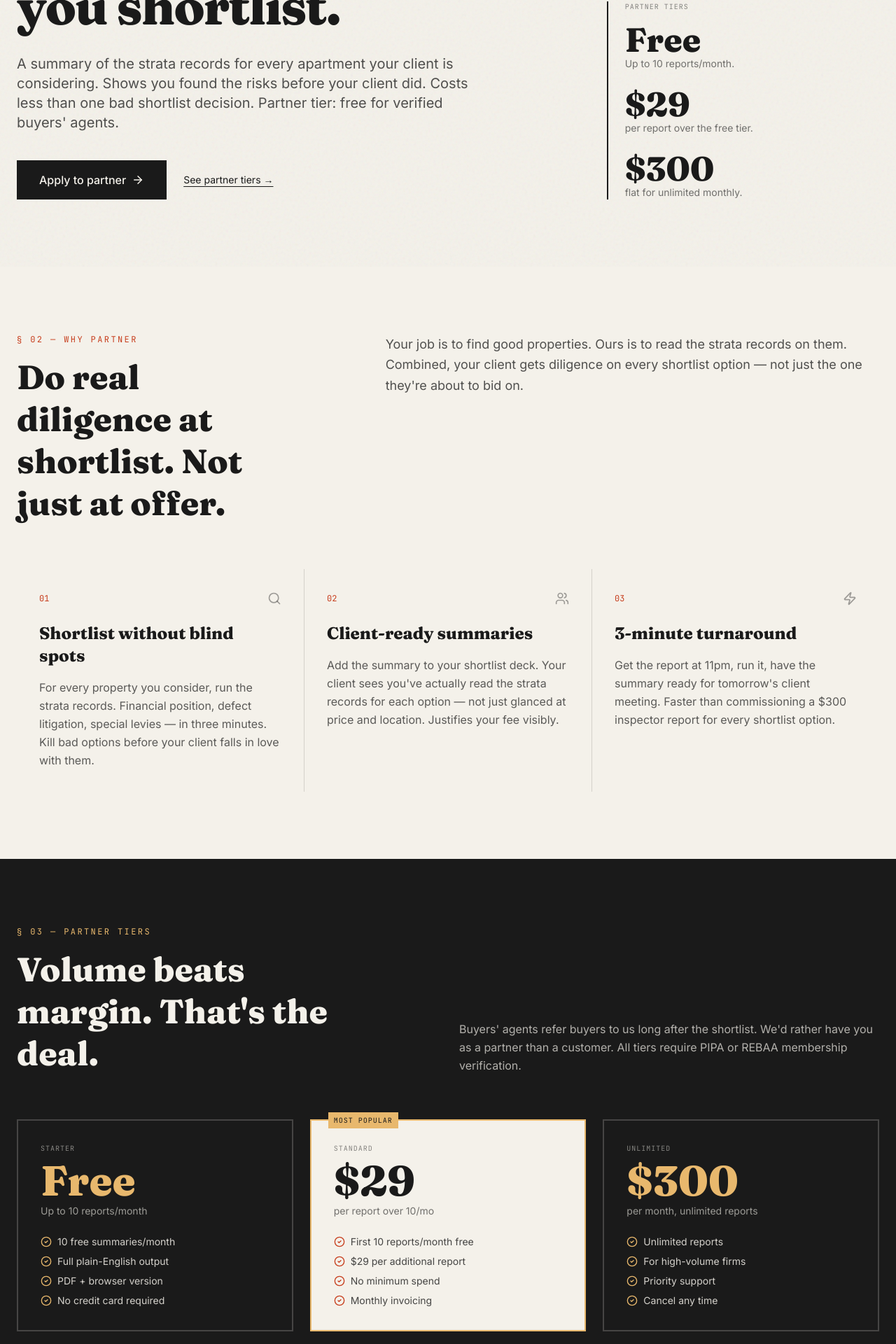
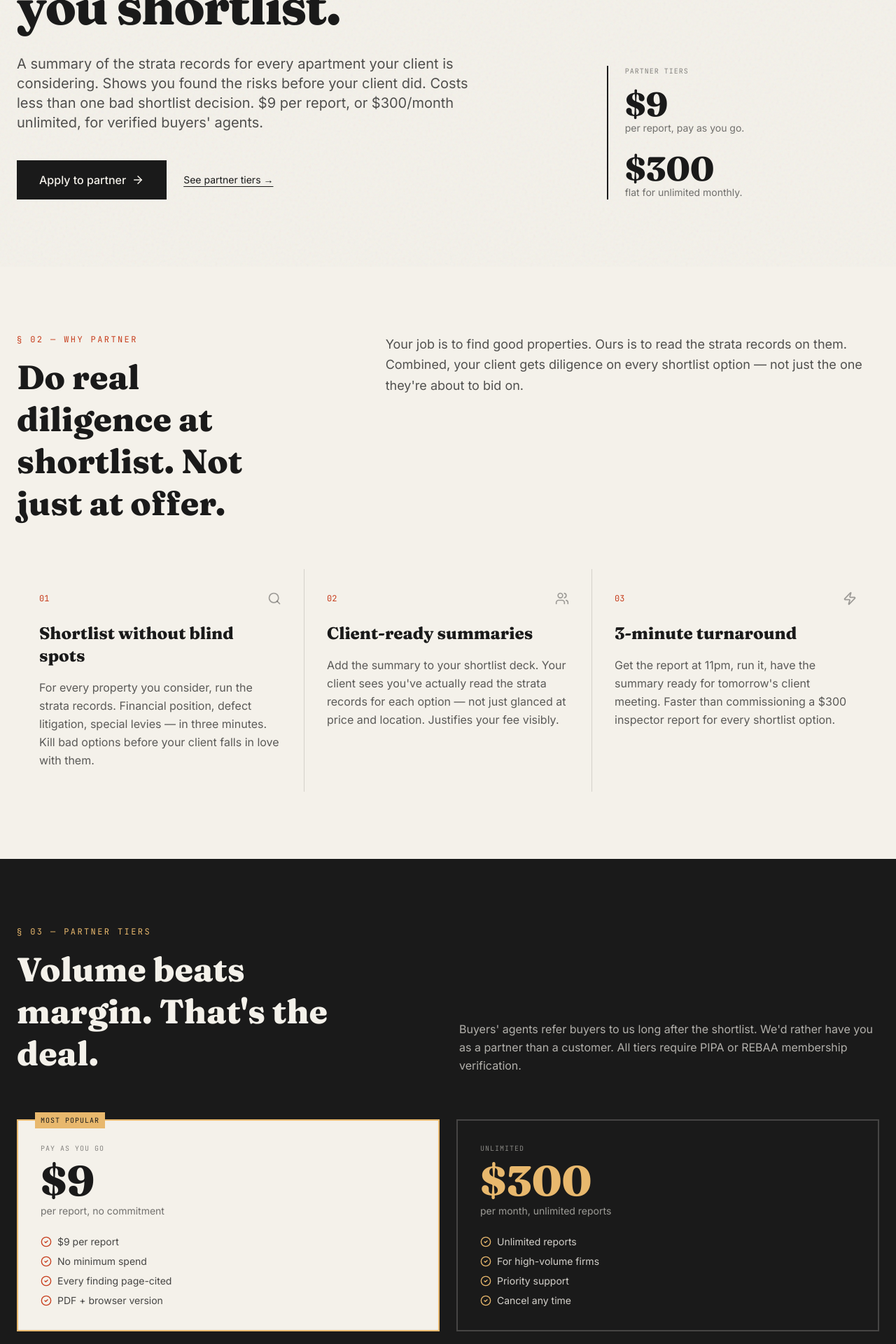
Before and after one commit to Oilheater/stratasnap, a Next.js app: page /buyers-agents in a window 1280 px wide. Shown: the part 360-2280 px from the top of the page at 70% size. Built offline with nearby package versions, Linux system fonts and the light colour scheme.

Commit message:
Buyers-agent pricing: drop free tier, 9/report + 300/mo unlimited, 2-card grid

```diff
--- a/app/buyers-agents/BuyersAgentsClient.jsx
+++ b/app/buyers-agents/BuyersAgentsClient.jsx
@@ -72,7 +72,7 @@ export default function BuyersAgentsClient() {
                 you shortlist.
               </h1>
               <p className="text-lg md:text-xl text-ink/75 max-w-2xl leading-relaxed">
-                A summary of the strata records for every apartment your client is considering. Shows you found the risks before your client did. Costs less than one bad shortlist decision. Partner tier: free for verified buyers' agents.
+                A summary of the strata records for every apartment your client is considering. Shows you found the risks before your client did. Costs less than one bad shortlist decision. $9 per report, or $300/month unlimited, for verified buyers' agents.
               </p>
               <div className="flex flex-wrap items-center gap-6 mt-10">
                 <a href="#partner" className="bg-ink text-cream px-8 py-4 font-medium hover:bg-red transition-colors flex items-center gap-2">
@@ -89,12 +89,8 @@ export default function BuyersAgentsClient() {
               </div>
               <div className="space-y-6 mt-4">
                 <div>
-                  <div className="serif text-5xl font-bold">Free</div>
-                  <div className="text-sm text-ink/60">Up to 10 reports/month.</div>
-                </div>
-                <div>
-                  <div className="serif text-5xl font-bold">$29</div>
-                  <div className="text-sm text-ink/60">per report over the free tier.</div>
+                  <div className="serif text-5xl font-bold">$9</div>
+                  <div className="text-sm text-ink/60">per report, pay as you go.</div>
                 </div>
                 <div>
                   <div className="serif text-5xl font-bold">$300</div>
@@ -179,33 +175,19 @@ export default function BuyersAgentsClient() {
             </div>
           </div>
 
-          <div className="grid md:grid-cols-3 gap-6">
-            <div className="border-2 border-cream/20 p-8 bg-ink">
-              <div className="mono text-[10px] uppercase tracking-widest text-cream/50 mb-2">
-                Starter
-              </div>
-              <div className="serif text-6xl font-bold text-gold mb-1">Free</div>
-              <div className="text-sm text-cream/60 mb-6">Up to 10 reports/month</div>
-              <ul className="space-y-2 text-sm text-cream/85">
-                <li className="flex gap-2"><CheckCircle2 size={16} className="text-gold mt-0.5 shrink-0" /> 10 free summaries/month</li>
-                <li className="flex gap-2"><CheckCircle2 size={16} className="text-gold mt-0.5 shrink-0" /> Full plain-English output</li>
-                <li className="flex gap-2"><CheckCircle2 size={16} className="text-gold mt-0.5 shrink-0" /> PDF + browser version</li>
-                <li className="flex gap-2"><CheckCircle2 size={16} className="text-gold mt-0.5 shrink-0" /> No credit card required</li>
-              </ul>
-            </div>
-
+          <div className="grid md:grid-cols-2 gap-6">
             <div className="border-2 border-gold p-8 bg-cream text-ink relative">
               <div className="absolute -top-3 left-6 bg-gold text-ink mono text-[10px] uppercase tracking-widest px-2 py-1">
                 Most popular
               </div>
-              <div className="mono text-[10px] uppercase tracking-widest text-ink/50 mb-2">Standard</div>
-              <div className="serif text-6xl font-bold mb-1">$29</div>
-              <div className="text-sm text-ink/60 mb-6">per report over 10/mo</div>
+              <div className="mono text-[10px] uppercase tracking-widest text-ink/50 mb-2">Pay as you go</div>
+              <div className="serif text-6xl font-bold mb-1">$9</div>
+              <div className="text-sm text-ink/60 mb-6">per report, no commitment</div>
               <ul className="space-y-2 text-sm text-ink/80">
-                <li className="flex gap-2"><CheckCircle2 size={16} className="text-red mt-0.5 shrink-0" /> First 10 reports/month free</li>
-                <li className="flex gap-2"><CheckCircle2 size={16} className="text-red mt-0.5 shrink-0" /> $29 per additional report</li>
+                <li className="flex gap-2"><CheckCircle2 size={16} className="text-red mt-0.5 shrink-0" /> $9 per report</li>
                 <li className="flex gap-2"><CheckCircle2 size={16} className="text-red mt-0.5 shrink-0" /> No minimum spend</li>
-                <li className="flex gap-2"><CheckCircle2 size={16} className="text-red mt-0.5 shrink-0" /> Monthly invoicing</li>
+                <li className="flex gap-2"><CheckCircle2 size={16} className="text-red mt-0.5 shrink-0" /> Every finding page-cited</li>
+                <li className="flex gap-2"><CheckCircle2 size={16} className="text-red mt-0.5 shrink-0" /> PDF + browser version</li>
               </ul>
             </div>
 
```
